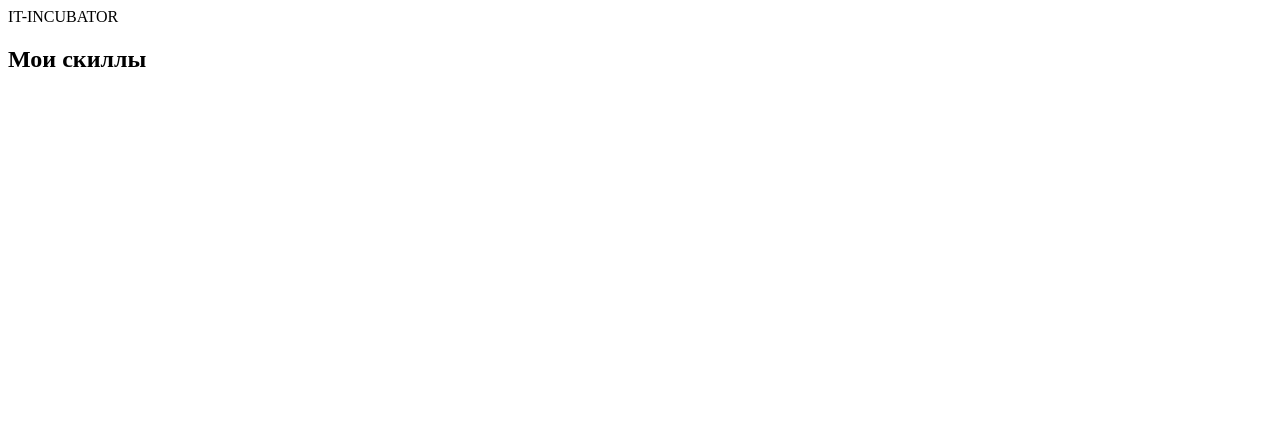
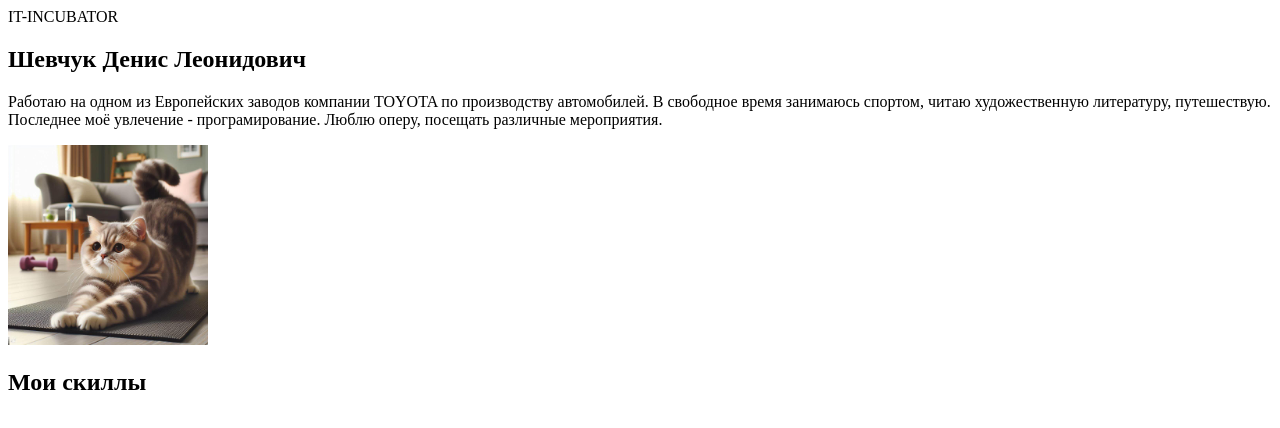
Before and after one commit to mister2403/1-hw-with-auto-test-html-css-main, a plain HTML site: page index.html in a window 1280 px wide. Drawn offline with Linux system fonts and the light colour scheme.

Commit message:
complete task-1

```diff
--- a/index.html
+++ b/index.html
@@ -1,5 +1,5 @@
 <!DOCTYPE html>
-<html lang="en">
+<html lang="ru">
 <head>
     <meta charset="UTF-8">
     <meta name="viewport" content="width=device-width, initial-scale=1.0">
@@ -18,8 +18,16 @@
         <!-- 1) В этом разделе создай 3 дочерних элемента: -->
 
         <!-- a) Заголовок первого уровня со своим ФИО -->
+         <h1>Шевчук Денис Леонидович</h1>
         <!-- b) Несколько строк о себе: где учишься или работаешь, хобби, увлечения. Используй тег для абзаца. Длина строки должна быть больше 50-ти симвов (пробелы и др знаки припинания тоже считаются символом) -->
+         <p>Работаю на одном из Европейских заводов компании TOYOTA по производству автомобилей. В свободное время занимаюсь спортом, читаю
+            художественную литературу, путешествую. Последнее моё увлечение - програмирование. Люблю оперу, посещать различные мероприятия.</p>
         <!-- c) Фото (или любую картинку из интернета). Не забудь добавить описание на случай, если изображение не загрузится -->
+         <img
+         src="photo_my.jpg"
+         width="200"
+         height="200"
+         alt="Случайное Фото" >
     </section>
 
     <section data-cy="hw1-section-about-pre">
```
Also changed, not shown: photo_my.jpg (added).
